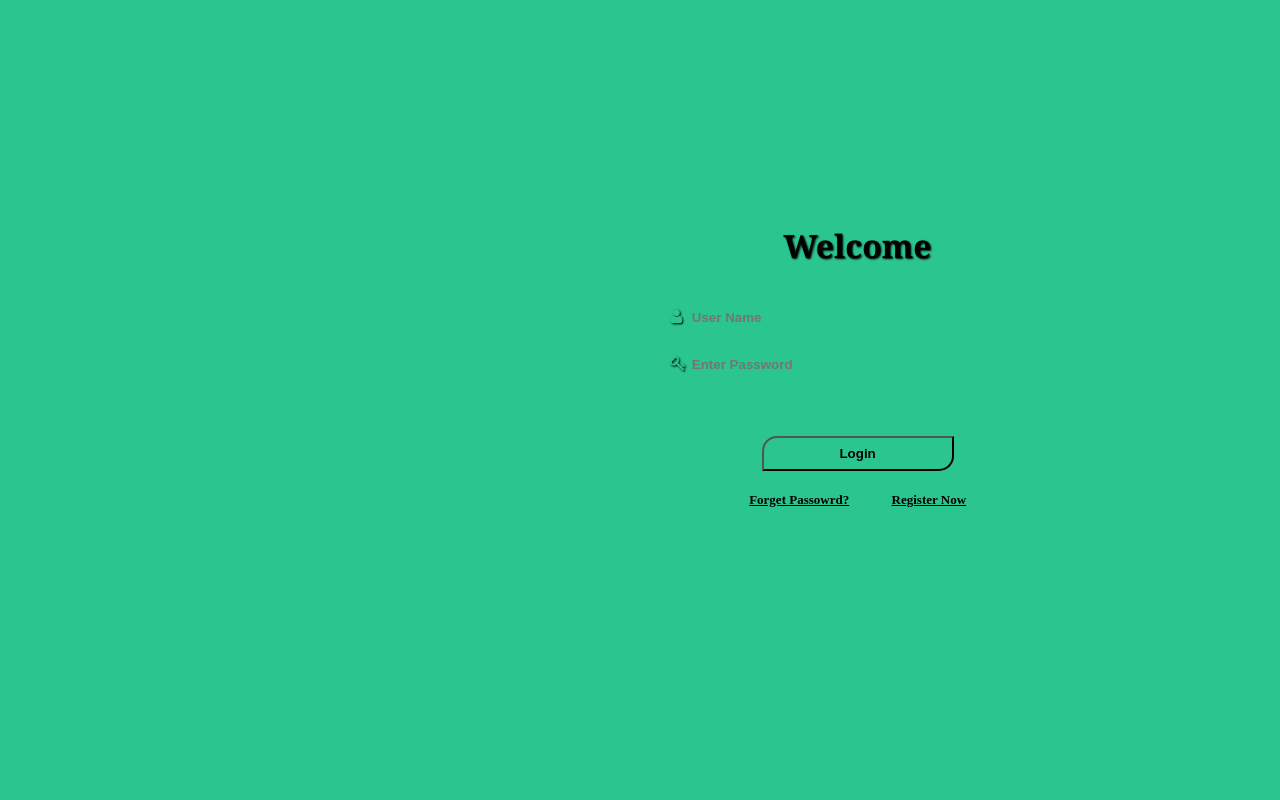
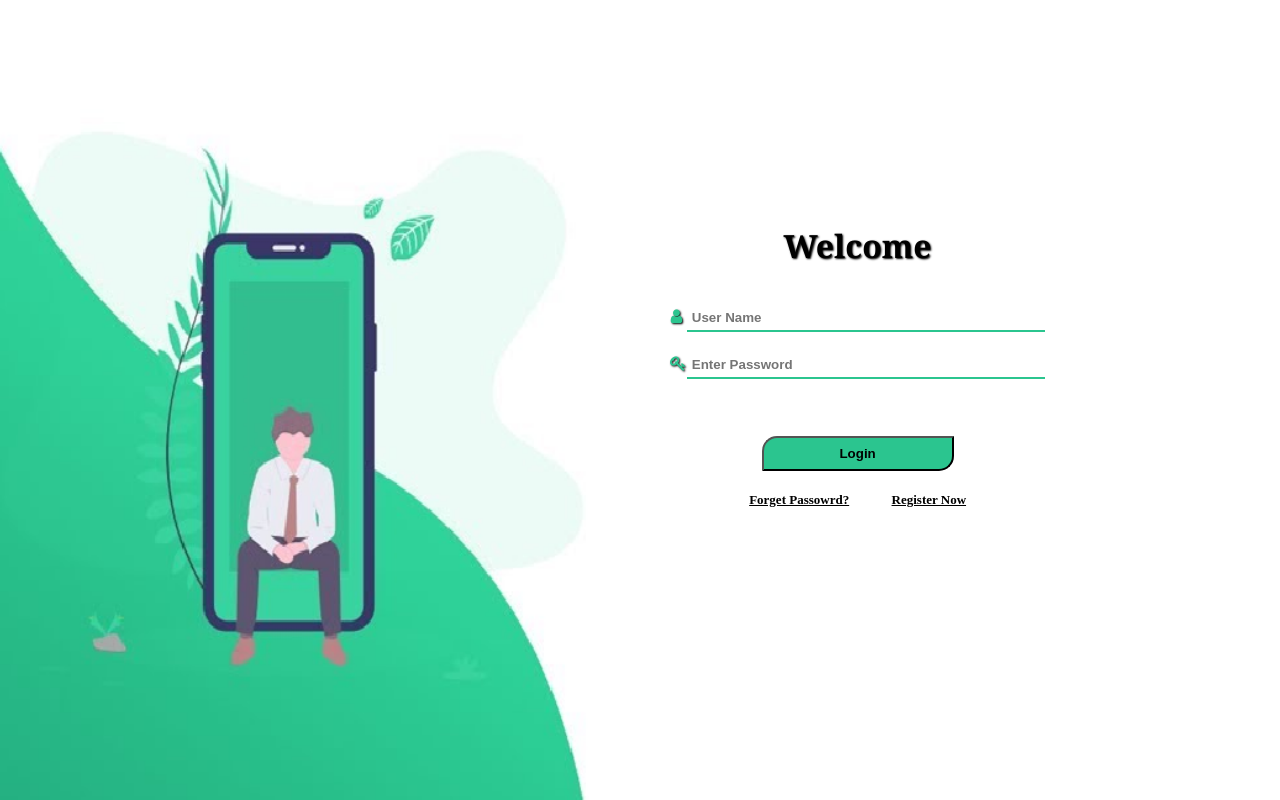
Before and after one commit to MrAmanKapoor/Registration-Pages, a plain HTML site: page Login Page Design/index.html in a window 1280 px wide. Drawn offline with Linux system fonts and the light colour scheme.

Commit message:
Update style.css

```diff
--- a/Login Page Design/CSS/style.css
+++ b/Login Page Design/CSS/style.css
@@ -8,7 +8,7 @@ body {
 }
 
 .main {
-    background-image: url(images/bg.png);
+    background-image: url(/images/bg.png);
     background-position: center;
     background-size: cover;
     position: relative;
```
